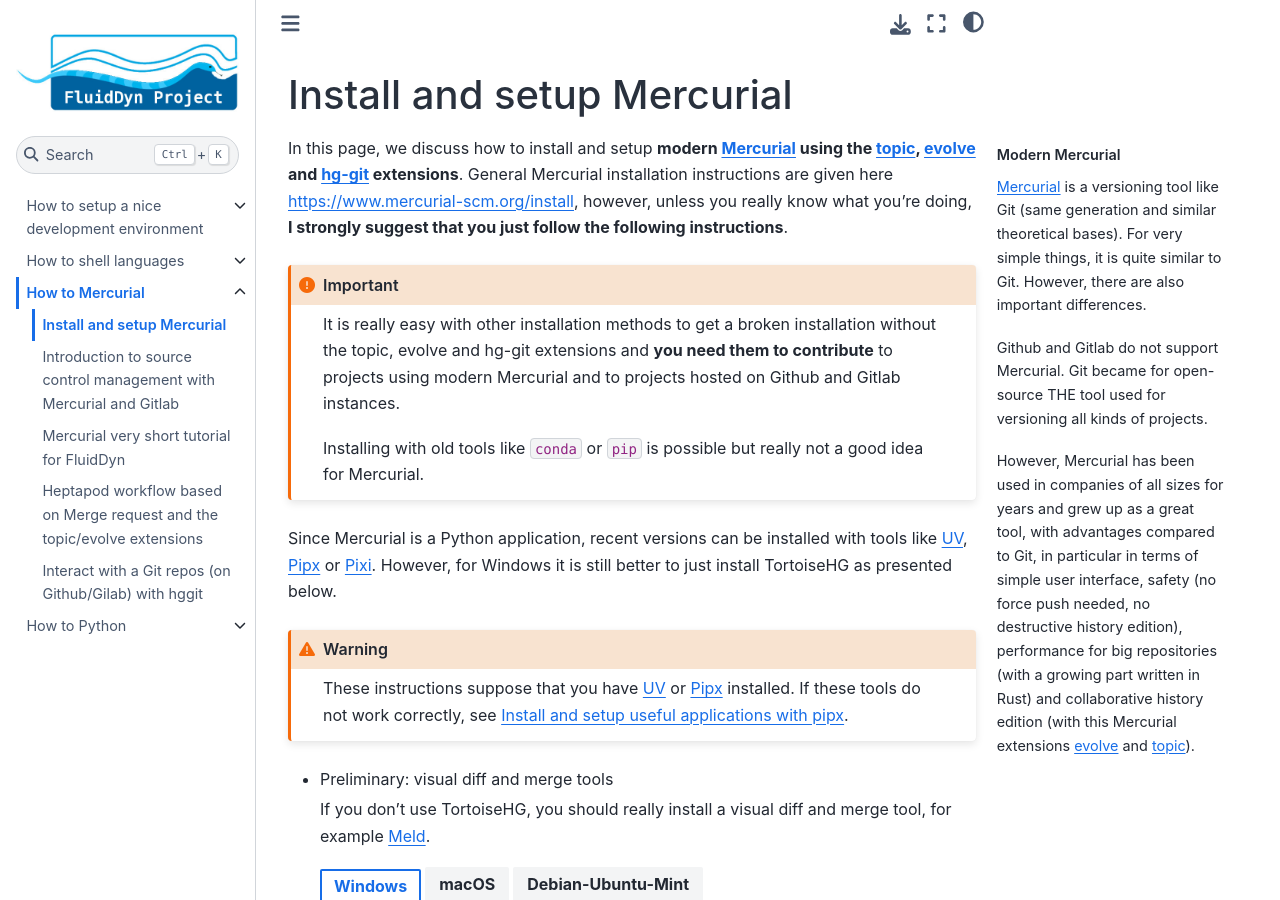
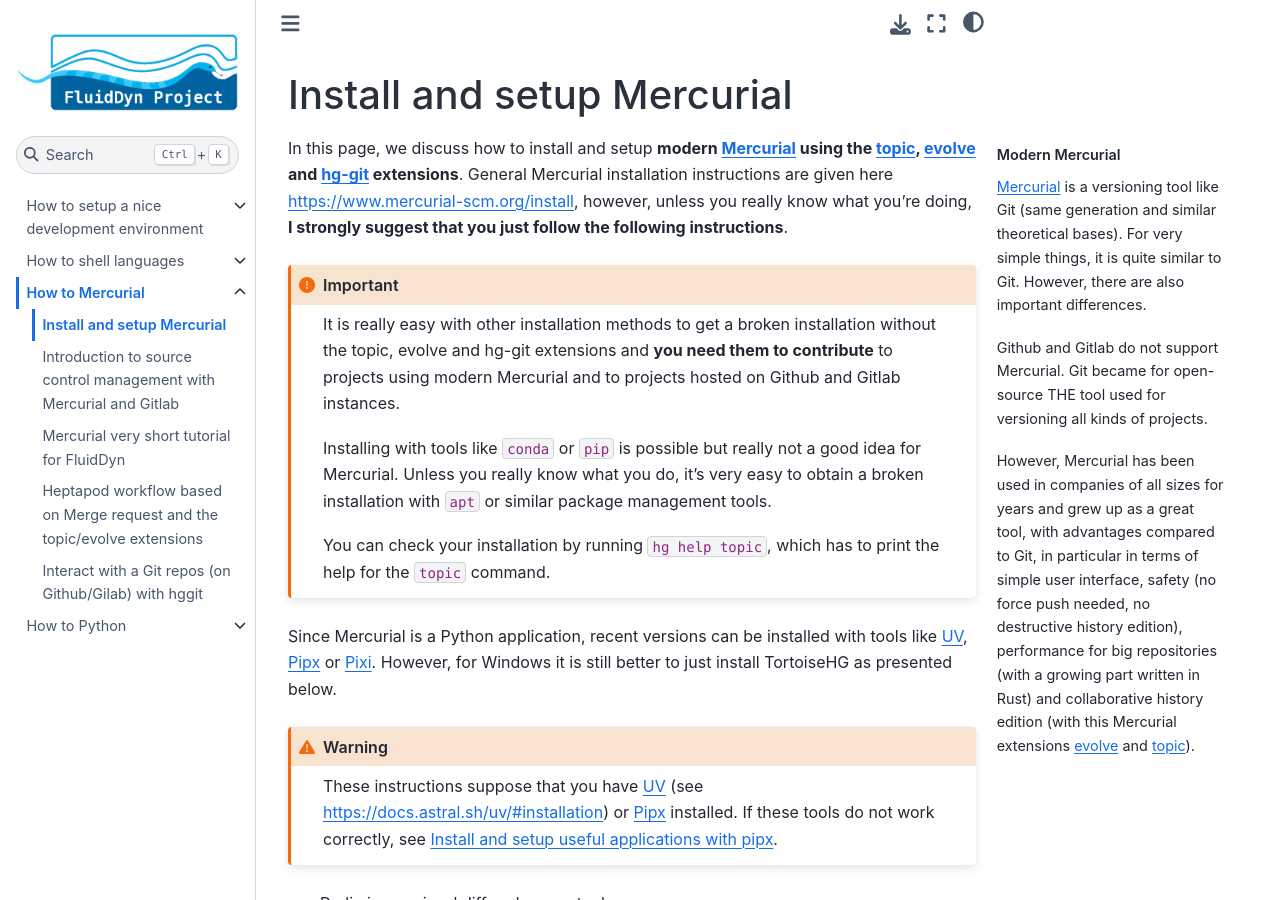
Before and after one commit to fluiddyn/fluidhowto, a Jupyter Book: the page built from book/mercurial/install-setup.md, in a window 1280 px wide and 900 px high. Built offline with Jupyter Book 1.0.4 settings and Sphinx 7.4.7 and the Sphinx Book theme 1.1.4, drawn with Linux system fonts in a browser that asks for light colours.

Commit message:
More Mercurial after py-edu-fr sprint

````diff
--- a/book/mercurial/install-setup.md
+++ b/book/mercurial/install-setup.md
@@ -25,12 +25,15 @@ doing, **I strongly suggest that you just follow the following instructions**.
 ```{important}
 
 It is really easy with other installation methods to get a broken installation
-without the topic, evolve and hg-git extensions and **you need them to contribute** to
-projects using modern Mercurial and to projects hosted on Github and Gitlab instances.
+without the topic, evolve and hg-git extensions and **you need them to contribute**
+to projects using modern Mercurial and to projects hosted on Github and Gitlab instances.
 
-Installing with old tools like `conda` or `pip` is possible but really not a good
-idea for Mercurial.
+Installing with tools like `conda` or `pip` is possible but really not a good
+idea for Mercurial. Unless you really know what you do, it's very easy to
+obtain a broken installation with `apt` or similar package management tools.
 
+You can check your installation by running `hg help topic`,
+which has to print the help for the `topic` command.
 ```
 
 Since Mercurial is a Python application, recent versions can be installed with tools like
@@ -38,7 +41,8 @@ Since Mercurial is a Python application, recent versions can be installed with t
 TortoiseHG as presented below.
 
 ```{warning}
-These instructions suppose that you have [UV] or [Pipx] installed.
+These instructions suppose that you have [UV] (see
+<https://docs.astral.sh/uv/#installation>) or [Pipx] installed.
 If these tools do not work correctly, see [](/setup/setup-apps.md).
 ```
 
````
